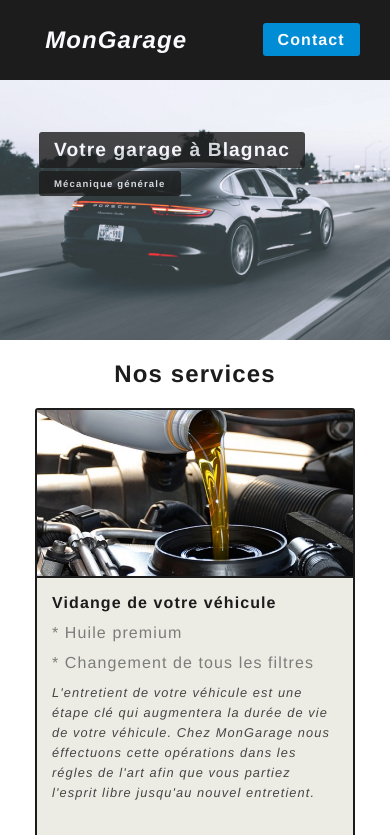
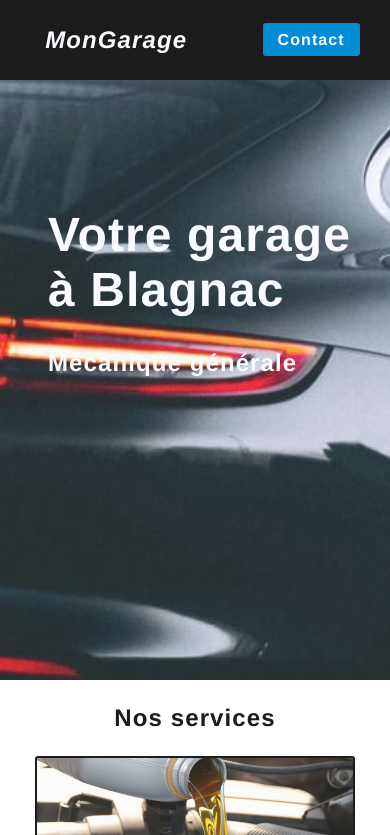
Before and after one commit to keAlVr/MyGarage, a plain HTML site: page index.html in a window 390 px wide. Shown: the top 835 px of the page. Drawn offline with Linux system fonts and the light colour scheme.

Commit message:
worked on more responsiveness and some css adjustments

```diff
--- a/css/styles.css
+++ b/css/styles.css
@@ -2,7 +2,6 @@
   margin: 0;
   padding: 0;
   letter-spacing: 1.1px;
-  line-height: 20px;
   box-sizing: border-box;
   font-family: Helvetica, Arial, sans-serif;
   color: #fafaff;
@@ -28,6 +27,9 @@ nav {
   display: flex;
   justify-content: space-around;
   align-items: center;
+  position: fixed;
+  top: 0;
+  z-index: 10000;
 }
 
 .nav__logo-h1 {
@@ -49,81 +51,70 @@ nav {
 
 header {
   width: 100%;
-  max-height: 500px;
-  overflow: hidden;
+  height: 600px;
+  margin-top: 80px;
+
   display: flex;
   justify-content: center;
   align-items: center;
+
   position: relative;
 }
 
+header::before {
+  content: "";
+
+  background-image: url("../img/CarUnsplash-cropped.jpg");
+  background-attachment: fixed;
+  background-position: center;
+  background-repeat: no-repeat;
+  background-size: cover;
+
+  opacity: 85%;
+
+  position: absolute;
+  top: 0px;
+  right: 0px;
+  bottom: 0px;
+  left: 0px;
+}
+
+.header__container {
+  width: 100%;
+  margin-bottom: 10rem;
+  display: flex;
+  flex-direction: column;
+}
+
+.header__h1,
+.header__h2 {
+  padding: 0.5rem 1.5rem;
+  margin-left: 5rem;
+  margin-bottom: 1rem;
+
+  z-index: 1001;
+}
+
 .header__h1 {
-  position: absolute;
-  padding: 0.5rem 15px;
-  font-size: 2.5rem;
-  font-weight: bolder;
-  left: 10%;
-  top: 20%;
-  border-radius: 3px;
-  background-color: var(--main-color);
-  opacity: 80%;
+  font-size: 4rem;
 }
 
 .header__h2 {
-  position: absolute;
-  padding: 2.5px 15px;
-  font-size: 1.25rem;
-  font-weight: bolder;
-  left: 10%;
-  top: 35%;
-  border-radius: 3px;
-  background-color: var(--main-color);
-  opacity: 80%;
+  font-size: 2rem;
 }
 
-.header__img {
-  width: 100%;
-  opacity: 80%;
-}
-
-@media screen and (min-width: 350px) {
-  .header__h1 {
-    font-size: 1.2rem;
-  }
-
-  .header__h2 {
-    font-size: 0.6rem;
-  }
-}
-
-@media screen and (min-width: 400px) {
-  .header__h1 {
-    font-size: 1.5rem;
-    padding: 0.8rem 15px;
-  }
-
-  .header__h2 {
-    font-size: 0.75rem;
-  }
-}
-
-@media screen and (min-width: 550px) {
-  .header__h1 {
-    font-size: 2.2rem;
-  }
-
-  .header__h2 {
-    font-size: 1.1rem;
-  }
-}
-
-@media screen and (min-width: 768px) {
+@media screen and (max-width: 650px) {
   .header__h1 {
     font-size: 3rem;
   }
 
   .header__h2 {
     font-size: 1.5rem;
+  }
+
+  .header__h1,
+  .header__h2 {
+    margin-left: 1.5rem;
   }
 }
 
@@ -165,6 +156,7 @@ header {
   max-height: 40%;
   object-fit: cover;
   border-bottom: 2px solid var(--main-color);
+  opacity: 85%;
 }
 
 .OurServices__container-cards__infos__title {
@@ -186,6 +178,7 @@ p {
 .OurServices__container-cards__infos__paragraph {
   font-style: italic;
   font-size: 0.8rem;
+  line-height: 20px;
   opacity: 80%;
   color: var(--main-color);
 }
--- a/index.html
+++ b/index.html
@@ -26,11 +26,11 @@
     </nav>
 
     <header>
-      <img class="header__img" src="./img/CarUnsplash.jpg" alt="Car picture" />
+      <div class="header__container">
+        <h1 class="header__h1">Votre garage à Blagnac</h1>
 
-      <h1 class="header__h1">Votre garage à Blagnac</h1>
-
-      <h2 class="header__h2">Mécanique générale</h2>
+        <h2 class="header__h2">Mécanique générale</h2>
+      </div>
     </header>
 
     <section class="OurServices">
@@ -166,7 +166,14 @@
 
     <section class="OurQualities">
       <h2 class="OurQualities__h2">Nos engagements</h2>
-      <p>Lorem ipsum dolor sit amet consectetur adipisicing elit. Delectus est quod qui commodi excepturi! Mollitia quam veritatis accusamus perferendis quae eum, veniam, dolores laudantium voluptas deserunt fuga et doloribus. Vel, aliquam. Placeat, nulla. Amet iste sunt dicta quisquam culpa voluptate, sequi rem aliquid quas vel? Voluptatem minus aliquid error ut?</p>
+      <p>
+        Lorem ipsum dolor sit amet consectetur adipisicing elit. Delectus est
+        quod qui commodi excepturi! Mollitia quam veritatis accusamus
+        perferendis quae eum, veniam, dolores laudantium voluptas deserunt fuga
+        et doloribus. Vel, aliquam. Placeat, nulla. Amet iste sunt dicta
+        quisquam culpa voluptate, sequi rem aliquid quas vel? Voluptatem minus
+        aliquid error ut?
+      </p>
     </section>
 
     <script src="./js/main.js"></script>
```
Also changed, not shown: img/CarUnsplash-cropped.jpg (added).
